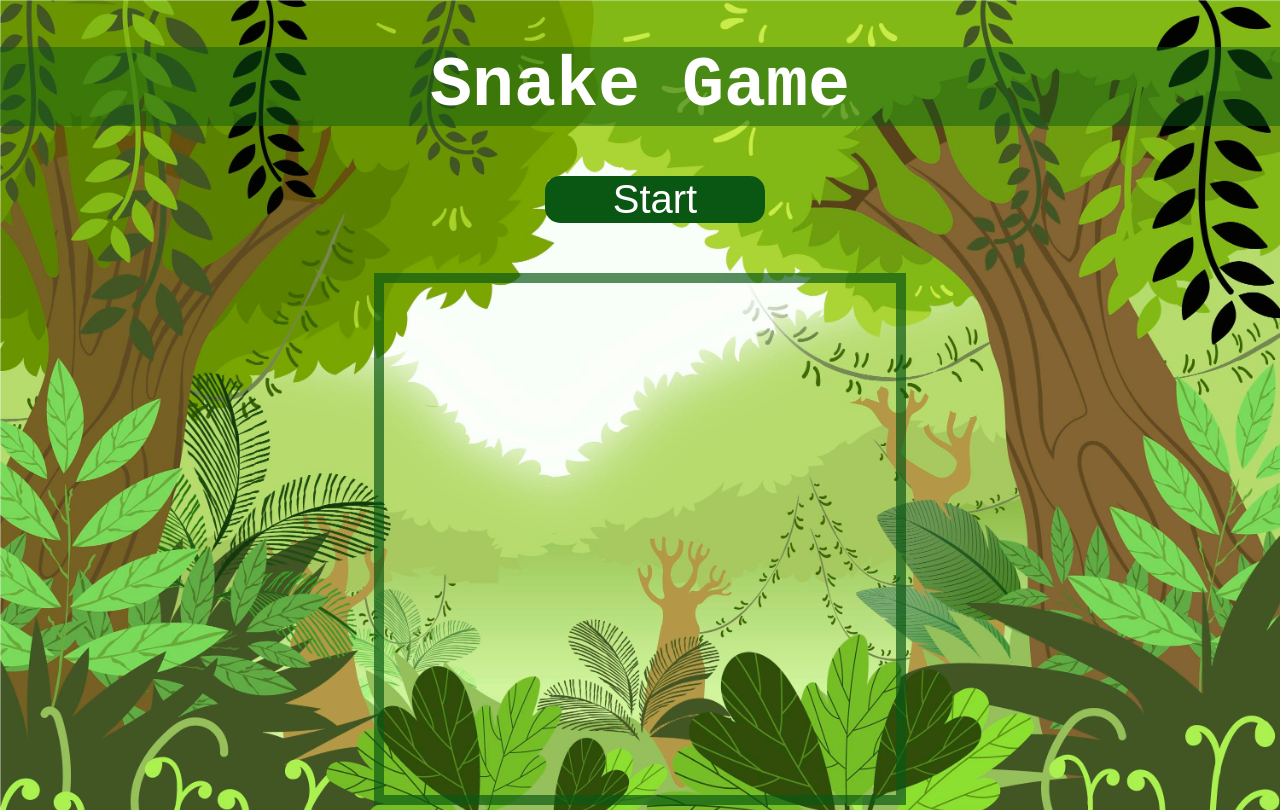
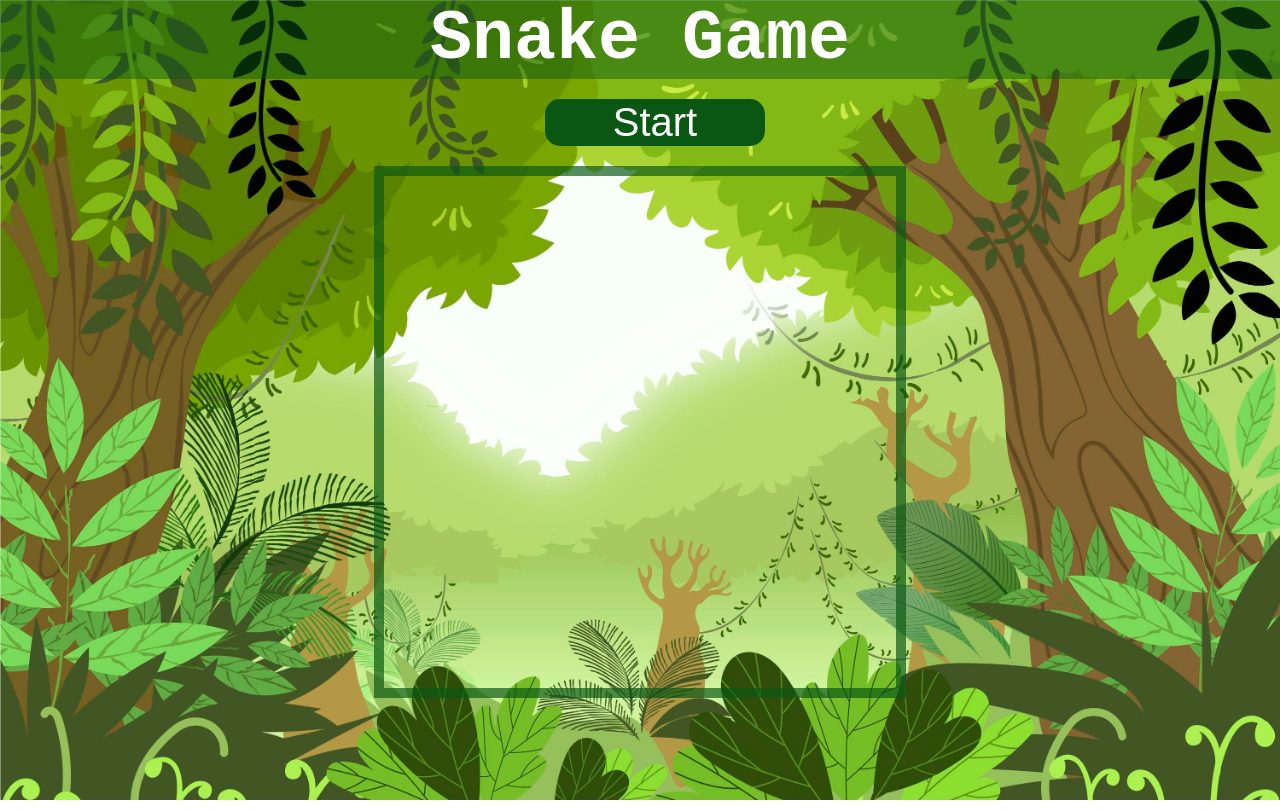
Before and after one commit to israelgms/snake-game, a plain HTML site: page index.html in a window 1280 px wide. Drawn offline with Linux system fonts and the light colour scheme.

Commit message:
Correção Layout

```diff
--- a/style.css
+++ b/style.css
@@ -21,11 +21,11 @@ body{
     background-color: rgba(10, 87, 20, 0.479);
     color: white;
     font-size: 70px;
-
+    margin: 0px
 }
 
 .principal .gameMenu {
-    margin: 50px;
+    margin: 20px;
 }
 
 .principal .gameMenu button{
```
